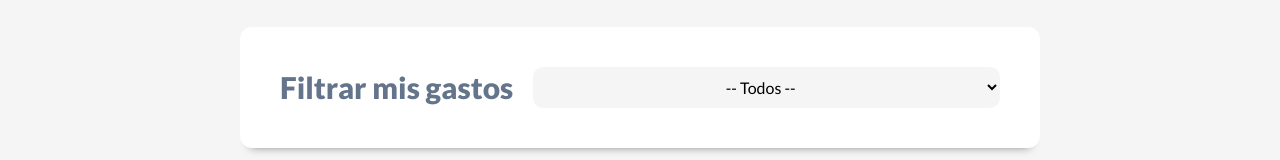
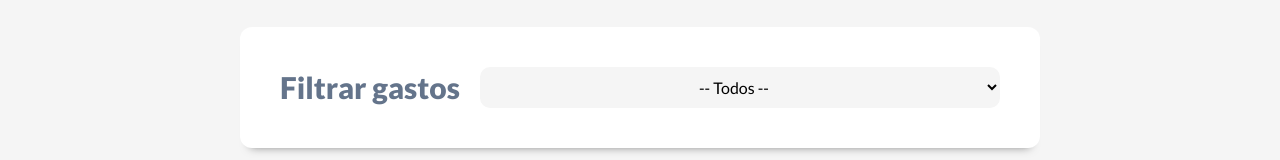
Before and after one commit to refactomiguel/control-gastos, a React (Vite) app: page / in a window 1280 px wide. Both pictures are taken after a click on the link "Cargar datos de ejemplo". Shown: the part 459-619 px from the top of the page. Built offline with nearby package versions, Linux system fonts and the light colour scheme.

Commit message:
Update Filtro.jsx

```diff
--- a/src/components/Filtro.jsx
+++ b/src/components/Filtro.jsx
@@ -5,7 +5,7 @@ const Filtro = ({filtro, setFiltro}) => {
     <div className='filtros sombra contenedor'>
         <form>
             <div className='campo'>
-                <label>Filtrar mis gastos</label>
+                <label>Filtrar gastos</label>
                 <select id="categoria" value={filtro} onChange={ e => setFiltro(e.target.value) }>
                     <option value="">-- Todos --</option>
                     <option value="ahorro">Ahorro</option>
```
